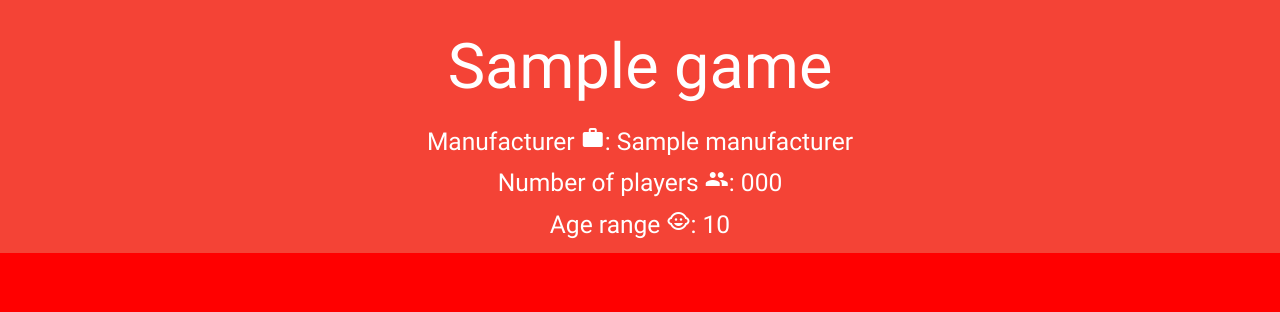
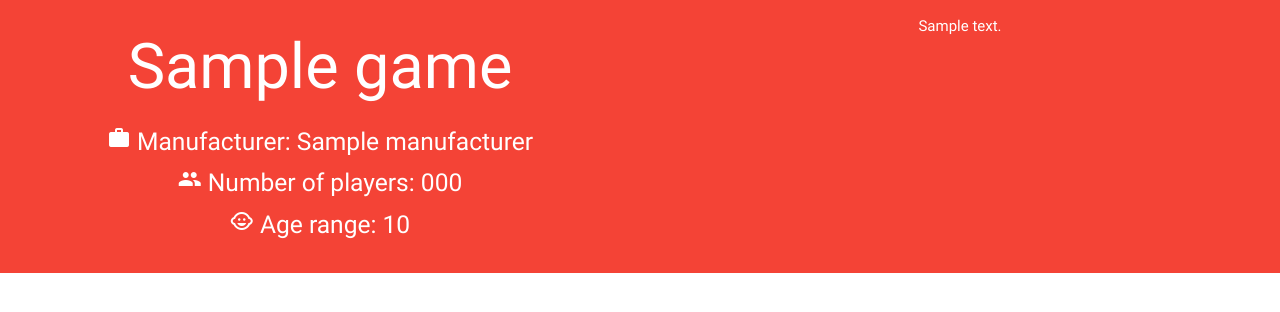
Before and after one commit to arcorco/dcd-milestone, a Flask app: page / in a window 1280 px wide. Shown: the top 312 px of the page. Run offline with Flask 2, Linux system fonts and the light colour scheme; a database or web service that is not in the repository returns one stand-in record (values such as "Sample title"); some libraries are stand-ins or nearby versions.

Commit message:
game_description key value pairs added to game_review.games

```diff
--- a/static/css/style.css
+++ /dev/null
@@ -1,3 +0,0 @@
-body {
-    background-color: red;
-}
--- a/templates/addgame.html
+++ b/templates/addgame.html
@@ -8,6 +8,11 @@
         <i class="material-icons prefix">create</i>
         <input id="game_name" name="game_name" type="text" class="validate">
         <label for="game_name">Game Name</label>
+      </div>
+      <div class="input-field col s12">
+        <i class="material-icons prefix">create</i>
+        <input id="game_description" name="game_description" type="textarea" class="validate">
+        <label for="game_description">Game Description</label>
       </div>
       <div class="input-field col s12">
         <i class="material-icons prefix">work</i>
--- a/templates/games.html
+++ b/templates/games.html
@@ -3,18 +3,25 @@
 
     {% for game in games %}
     <div class="carousel-item red white-text">
+        <div class="row">
+            <div class="col s6">
             <h1>{{game.game_name}}</h1>
             <ul>
                 <li>
-                <h5 class="white-text">Manufacturer <i class="material-icons">work</i>: {{game.manufacturer}}</h5>
+                    <h5 class="white-text"><i class="material-icons">work</i> Manufacturer: {{game.manufacturer}}</h5>
                 </li>
                 <li>
-                <h5 class="white-text">Number of players <i class="material-icons">group</i>: {{game.number_of_players}}</h5>
+                    <h5 class="white-text"><i class="material-icons">group</i> Number of players: {{game.number_of_players}}</h5>
                 </li>
                 <li>
-                <h5 class="white-text">Age range <i class="material-icons">child_care</i>: {{game.age_range}}</h5>
+                    <h5 class="white-text"><i class="material-icons">child_care</i> Age range: {{game.age_range}}</h5>
                 </li>
             </ul>
+            </div>
+            <div class="col s6">
+                <p class="white-text">{{game.game_description}}</p>
+            </div>
+        </div>
     </div>
     {% endfor %}
 
```
Also changed, not shown: .c9/metadata/environment/templates/addgame.html (+1 -1 lines), .c9/metadata/environment/templates/games.html (+1 -1 lines). Lines whose indentation alone changed are shown as unchanged.
